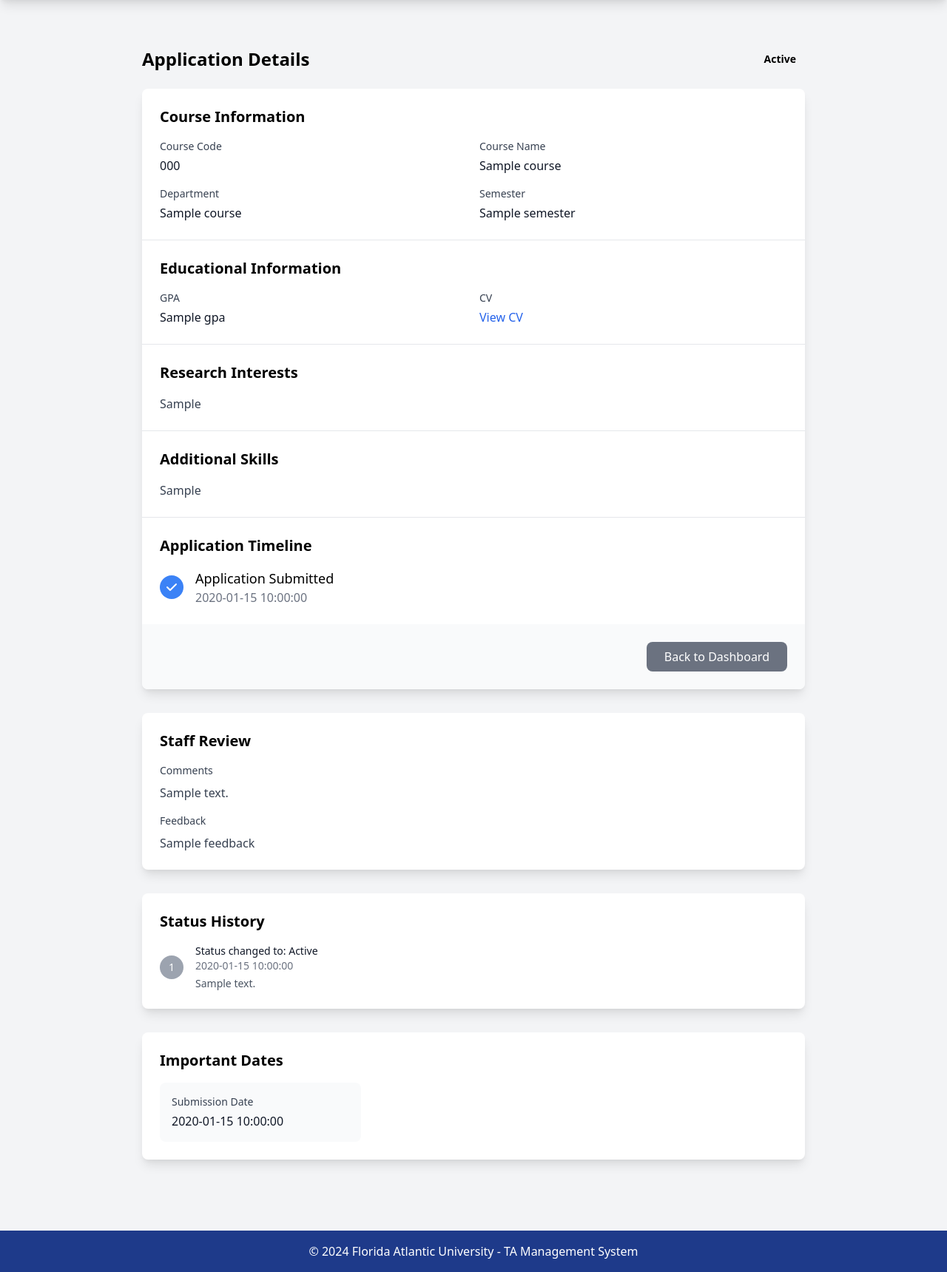
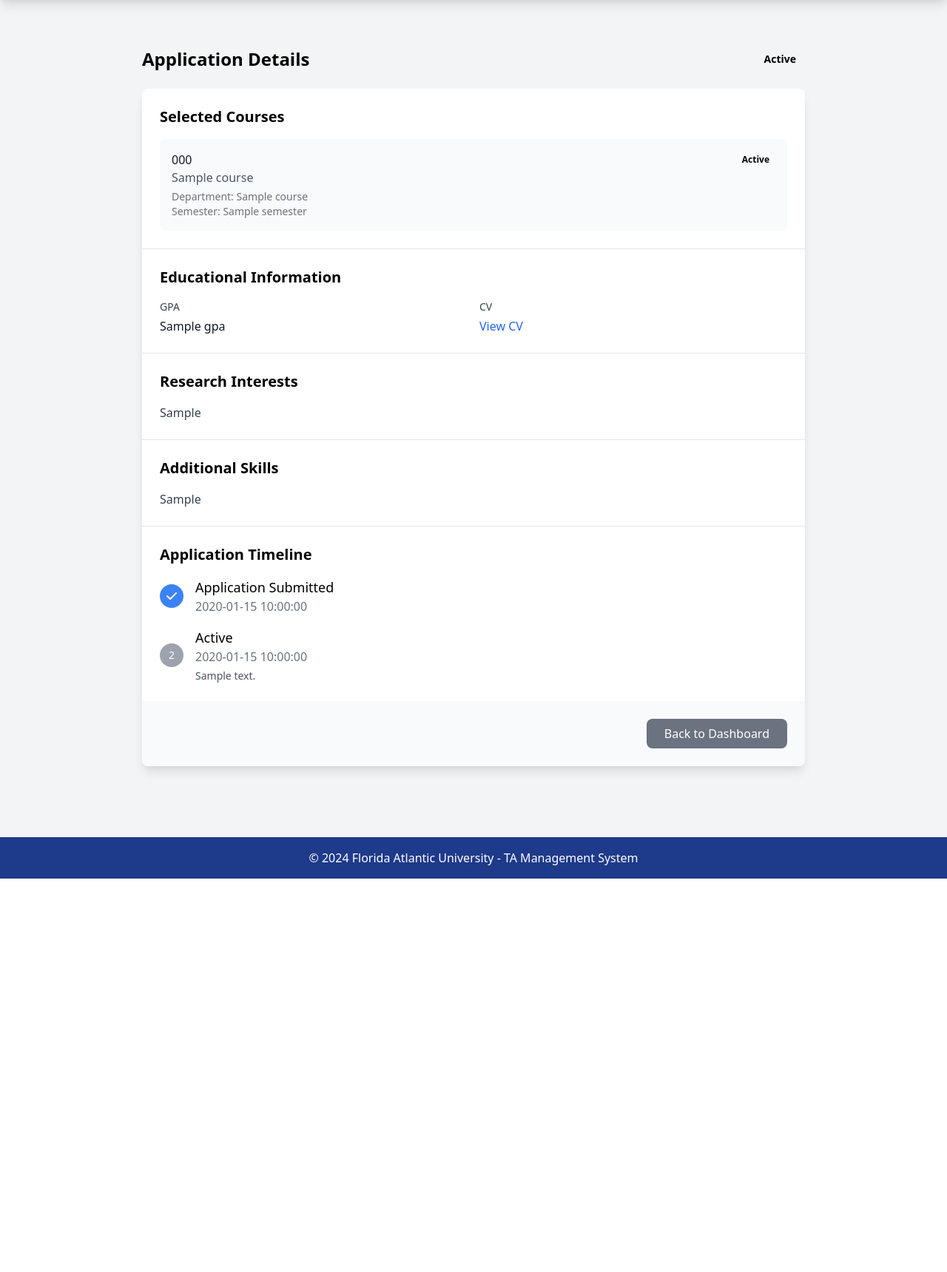
Before and after one commit to justinepdevasia/ta-management-system, a Flask app: template app/templates/applicant/view_application.html in a window 1280 px wide. Shown: the part 52-1772 px from the top of the page at 74% size. After the commit the page ends 1240 px from the top, so only its background shows below. Run offline with Flask 3, Linux system fonts and the light colour scheme; the template is opened without the code that fills it: most values are stand-ins (such as "Sample title", 1, 10 or a date in 2020).

Commit message:
update application info

```diff
--- a/app/templates/applicant/view_application.html
+++ b/app/templates/applicant/view_application.html
@@ -20,24 +20,50 @@
         <div class="bg-white rounded-lg shadow-lg overflow-hidden">
             <!-- Course Information -->
             <div class="p-6 border-b">
-                <h2 class="text-xl font-semibold mb-4">Course Information</h2>
-                <div class="grid grid-cols-2 gap-4">
+                <h2 class="text-xl font-semibold mb-4">Selected Courses</h2>
+                <div class="space-y-4">
+                    {% for course in application.course_details %}
+                    <div class="bg-gray-50 p-4 rounded-lg">
+                        <div class="flex justify-between items-start">
                             <div>
-                        <label class="block text-sm font-medium text-gray-700">Course Code</label>
-                        <p class="mt-1 text-gray-900">{{ course.course_code }}</p>
+                                <h3 class="font-medium text-gray-900">{{ course.course_code }}</h3>
+                                <p class="text-gray-600">{{ course.name }}</p>
+                                <p class="text-sm text-gray-500 mt-1">Department: {{ course.department_name }}</p>
+                                <p class="text-sm text-gray-500">Semester: {{ course.semester }}</p>
                             </div>
-                    <div>
-                        <label class="block text-sm font-medium text-gray-700">Course Name</label>
-                        <p class="mt-1 text-gray-900">{{ course.name }}</p>
+                            <span class="inline-flex px-2 py-1 text-xs font-semibold rounded-full
+                                {% if course.status == 'Submitted' %}bg-blue-100 text-blue-800
+                                {% elif course.status == 'Selected' %}bg-yellow-100 text-yellow-800
+                                {% elif course.status == 'Accepted' %}bg-green-100 text-green-800
+                                {% elif course.status == 'Rejected' %}bg-red-100 text-red-800
+                                {% endif %}">
+                                {{ course.status }}
+                            </span>
                         </div>
-                    <div>
-                        <label class="block text-sm font-medium text-gray-700">Department</label>
-                        <p class="mt-1 text-gray-900">{{ course.department_name }}</p>
+                        {% if course.status == 'Selected' %}
+                        <div class="mt-4 flex space-x-4">
+                            <form method="POST"
+                                  action="{{ url_for('applicant.handle_offer', application_id=application.id, course_id=course.id, action='accept') }}"
+                                  class="inline">
+                                <button type="submit"
+                                        onclick="return confirm('Are you sure you want to accept this offer?')"
+                                        class="text-green-600 hover:text-green-900">
+                                    Accept Offer
+                                </button>
+                            </form>
+                            <form method="POST"
+                                  action="{{ url_for('applicant.handle_offer', application_id=application.id, course_id=course.id, action='reject') }}"
+                                  class="inline">
+                                <button type="submit"
+                                        onclick="return confirm('Are you sure you want to reject this offer?')"
+                                        class="text-red-600 hover:text-red-900">
+                                    Reject Offer
+                                </button>
+                            </form>
                         </div>
-                    <div>
-                        <label class="block text-sm font-medium text-gray-700">Semester</label>
-                        <p class="mt-1 text-gray-900">{{ course.semester }}</p>
+                        {% endif %}
                     </div>
+                    {% endfor %}
                 </div>
             </div>
 
@@ -109,157 +135,35 @@
                         </div>
                     </div>
 
-                    {% if application.status == 'Selected' %}
+                    {% if application.status_history %}
+                        {% for history in application.status_history %}
                         <div class="flex items-center">
                             <div class="flex-shrink-0">
-                            <div class="h-8 w-8 rounded-full bg-yellow-500 flex items-center justify-center">
-                                <svg class="h-5 w-5 text-white" fill="currentColor" viewBox="0 0 20 20">
-                                    <path fill-rule="evenodd" d="M10 18a8 8 0 100-16 8 8 0 000 16zm1-11a1 1 0 10-2 0v2H7a1 1 0 100 2h2v2a1 1 0 102 0v-2h2a1 1 0 100-2h-2V7z" clip-rule="evenodd"/>
-                                </svg>
+                                <div class="h-8 w-8 rounded-full bg-gray-400 flex items-center justify-center">
+                                    <span class="text-white text-sm">{{ loop.index + 1 }}</span>
                                 </div>
                             </div>
                             <div class="ml-4">
-                            <h3 class="text-lg font-medium">Selected for Position</h3>
-                            <p class="text-gray-500">{{ application.selected_date|datetime }}</p>
+                                <h3 class="text-lg font-medium">{{ history.status }}</h3>
+                                <p class="text-gray-500">{{ history.date|datetime }}</p>
+                                {% if history.note %}
+                                <p class="text-sm text-gray-600 mt-1">{{ history.note }}</p>
+                                {% endif %}
                             </div>
                         </div>
-                    {% endif %}
-
-                    {% if application.status in ['Accepted', 'Rejected'] %}
-                    <div class="flex items-center">
-                        <div class="flex-shrink-0">
-                            <div class="h-8 w-8 rounded-full
-                                      {% if application.status == 'Accepted' %}bg-green-500{% else %}bg-red-500{% endif %}
-                                      flex items-center justify-center">
-                                <svg class="h-5 w-5 text-white" fill="currentColor" viewBox="0 0 20 20">
-                                    <path fill-rule="evenodd" d="M10 18a8 8 0 100-16 8 8 0 000 16zm3.707-9.293a1 1 0 00-1.414-1.414L9 10.586 7.707 9.293a1 1 0 00-1.414 1.414l2 2a1 1 0 001.414 0l4-4z" clip-rule="evenodd"/>
-                                </svg>
-                            </div>
-                        </div>
-                        <div class="ml-4">
-                            <h3 class="text-lg font-medium">Offer {{ application.status }}</h3>
-                            <p class="text-gray-500">{{ application.response_date|datetime }}</p>
-                        </div>
-                    </div>
+                        {% endfor %}
                     {% endif %}
                 </div>
             </div>
 
             <!-- Action Buttons -->
             <div class="p-6 bg-gray-50 flex justify-end space-x-4">
-                {% if application.status == 'Selected' %}
-                <form method="POST"
-                      action="{{ url_for('applicant.handle_offer', application_id=application.id, action='accept') }}"
-                      class="inline">
-                    <button type="submit"
-                            onclick="return confirm('Are you sure you want to accept this offer? This action cannot be undone.')"
-                            class="bg-green-600 text-white px-6 py-2 rounded-lg hover:bg-green-700">
-                        Accept Offer
-                    </button>
-                </form>
-                <form method="POST"
-                      action="{{ url_for('applicant.handle_offer', application_id=application.id, action='reject') }}"
-                      class="inline">
-                    <button type="submit"
-                            onclick="return confirm('Are you sure you want to reject this offer? This action cannot be undone.')"
-                            class="bg-red-600 text-white px-6 py-2 rounded-lg hover:bg-red-700">
-                        Decline Offer
-                    </button>
-                </form>
-                {% endif %}
-
                 <a href="{{ url_for('applicant.dashboard') }}"
                    class="bg-gray-500 text-white px-6 py-2 rounded-lg hover:bg-gray-600">
                     Back to Dashboard
                 </a>
             </div>
         </div>
-
-        <!-- Staff Comments (if any) -->
-        {% if application.staff_review %}
-        <div class="mt-8 bg-white rounded-lg shadow-lg overflow-hidden">
-            <div class="p-6">
-                <h2 class="text-xl font-semibold mb-4">Staff Review</h2>
-                <div class="space-y-4">
-                    {% if application.staff_review.comments %}
-                    <div>
-                        <label class="block text-sm font-medium text-gray-700 mb-2">Comments</label>
-                        <p class="text-gray-700">{{ application.staff_review.comments }}</p>
-                    </div>
-                    {% endif %}
-
-                    {% if application.staff_review.feedback %}
-                    <div>
-                        <label class="block text-sm font-medium text-gray-700 mb-2">Feedback</label>
-                        <p class="text-gray-700">{{ application.staff_review.feedback }}</p>
-                    </div>
-                    {% endif %}
-                </div>
-            </div>
-        </div>
-        {% endif %}
-
-        <!-- Application Status History -->
-        {% if application.status_history %}
-        <div class="mt-8 bg-white rounded-lg shadow-lg overflow-hidden">
-            <div class="p-6">
-                <h2 class="text-xl font-semibold mb-4">Status History</h2>
-                <div class="space-y-4">
-                    {% for history in application.status_history %}
-                    <div class="flex items-center">
-                        <div class="flex-shrink-0">
-                            <div class="h-8 w-8 rounded-full bg-gray-400 flex items-center justify-center">
-                                <span class="text-white text-sm">{{ loop.index }}</span>
-                            </div>
-                        </div>
-                        <div class="ml-4">
-                            <p class="text-sm font-medium text-gray-900">
-                                Status changed to: {{ history.status }}
-                            </p>
-                            <p class="text-sm text-gray-500">
-                                {{ history.date|datetime }}
-                            </p>
-                            {% if history.note %}
-                            <p class="text-sm text-gray-600 mt-1">
-                                {{ history.note }}
-                            </p>
-                            {% endif %}
-                        </div>
-                    </div>
-                    {% endfor %}
-                </div>
-            </div>
-        </div>
-        {% endif %}
-
-        <!-- Important Dates -->
-        <div class="mt-8 bg-white rounded-lg shadow-lg overflow-hidden">
-            <div class="p-6">
-                <h2 class="text-xl font-semibold mb-4">Important Dates</h2>
-                <div class="grid grid-cols-1 md:grid-cols-3 gap-4">
-                    <div class="p-4 bg-gray-50 rounded-lg">
-                        <label class="block text-sm font-medium text-gray-700">Submission Date</label>
-                        <p class="mt-1 text-gray-900">{{ application.submission_date|datetime }}</p>
-                    </div>
-                    {% if application.status == 'Selected' %}
-                    <div class="p-4 bg-gray-50 rounded-lg">
-                        <label class="block text-sm font-medium text-gray-700">Response Due Date</label>
-                        <p class="mt-1 text-gray-900">{{ application.response_due_date|datetime }}</p>
-                    </div>
-                    {% endif %}
-                    {% if application.status == 'Accepted' %}
-                    <div class="p-4 bg-gray-50 rounded-lg">
-                        <label class="block text-sm font-medium text-gray-700">Start Date</label>
-                        <p class="mt-1 text-gray-900">{{ course.start_date|datetime }}</p>
-                    </div>
-                    <div class="p-4 bg-gray-50 rounded-lg">
-                        <label class="block text-sm font-medium text-gray-700">End Date</label>
-                        <p class="mt-1 text-gray-900">{{ course.end_date|datetime }}</p>
-                    </div>
-                    {% endif %}
-                </div>
-            </div>
-        </div>
     </div>
 </div>
 {% endblock %}
```
Also changed, not shown: app/routes/applicant.py (+20 -4 lines). Lines whose indentation alone changed are shown as unchanged.
